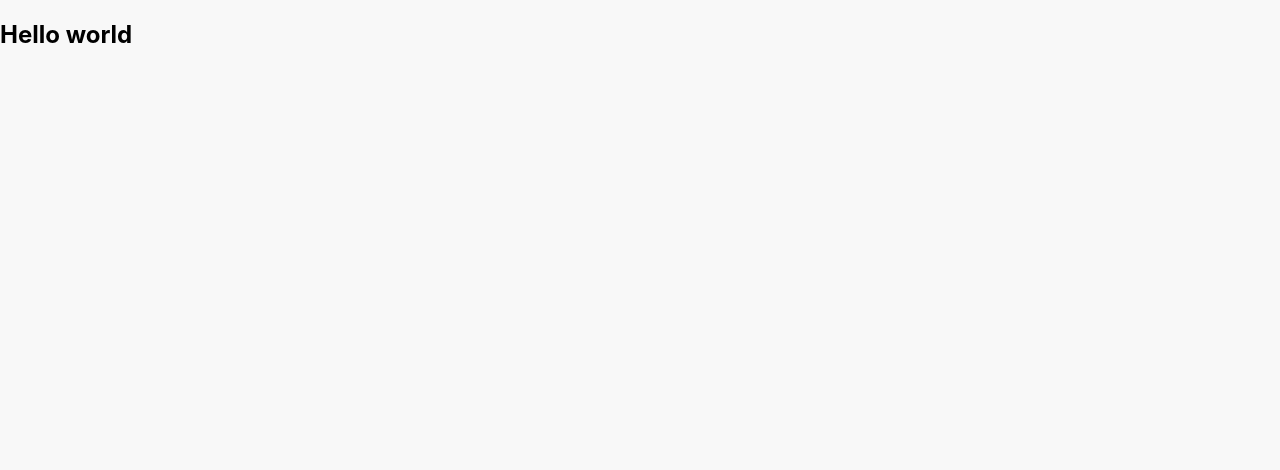
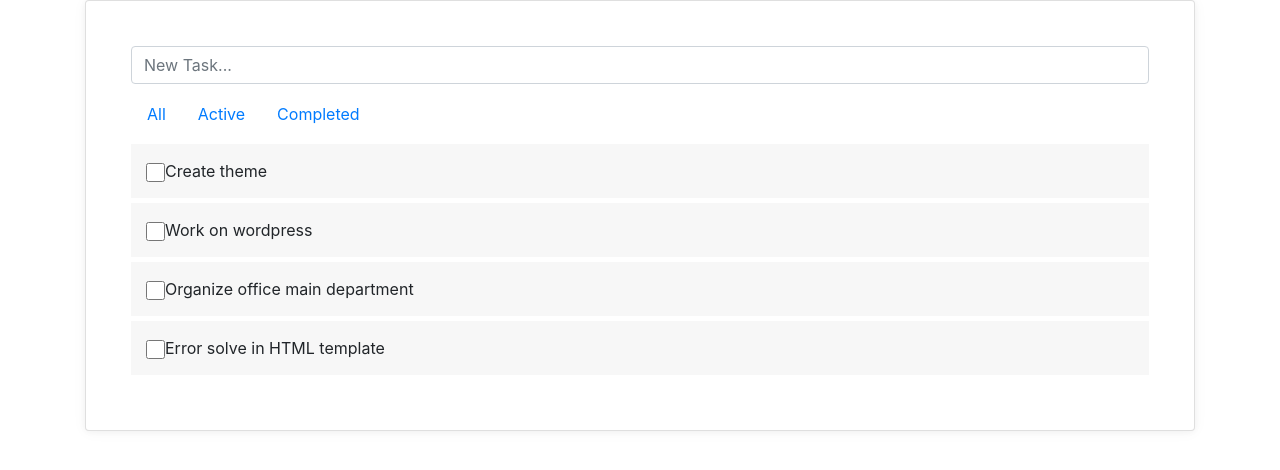
Before and after one commit to sajib-4414/todo-react-frontend, a React (Create React App) app: page / in a window 1280 px wide. Shown: the top 470 px of the page. Built offline with nearby package versions, Linux system fonts and the light colour scheme.

Commit message:
added initial design

```diff
--- a/src/App.js
+++ b/src/App.js
@@ -1,11 +1,56 @@
 import logo from './logo.svg';
 import './App.css';
+import Header from "./Header";
 
 function App() {
   return (
-<div>
-  <h2>Hello world</h2>
+<html lang="en">
+  <Header/>
+<body>
+<div className="container">
+  <div className="row">
+    <div className="col-md-12">
+      <div className="card card-white">
+        <div className="card-body">
+          <form action="javascript:void(0);">
+            <input type="text" className="form-control add-task" placeholder="New Task..."/>
+          </form>
+          <ul className="nav nav-pills todo-nav">
+            <li role="presentation" className="nav-item all-task active"><a href="#" className="nav-link">All</a></li>
+            <li role="presentation" className="nav-item active-task"><a href="#" className="nav-link">Active</a></li>
+            <li role="presentation" className="nav-item completed-task"><a href="#" className="nav-link">Completed</a>
+            </li>
+          </ul>
+          <div className="todo-list">
+            <div className="todo-item">
+              <div className="checker"><span className=""><input type="checkbox"/></span></div>
+              <span>Create theme</span>
+              <a href="javascript:void(0);" className="float-right remove-todo-item"><i className="icon-close"></i></a>
+            </div>
+            <div className="todo-item">
+              <div className="checker"><span className=""><input type="checkbox"/></span></div>
+              <span>Work on wordpress</span>
+              <a href="javascript:void(0);" className="float-right remove-todo-item"><i className="icon-close"></i></a>
+            </div>
+
+            <div className="todo-item">
+              <div className="checker"><span className=""><input type="checkbox"/></span></div>
+              <span>Organize office main department</span>
+              <a href="javascript:void(0);" className="float-right remove-todo-item"><i className="icon-close"></i></a>
+            </div>
+            <div className="todo-item">
+              <div className="checker"><span><input type="checkbox"/></span></div>
+              <span>Error solve in HTML template</span>
+              <a href="javascript:void(0);" className="float-right remove-todo-item"><i className="icon-close"></i></a>
+            </div>
+          </div>
+        </div>
+      </div>
+    </div>
+  </div>
 </div>
+</body>
+</html>
   );
 }
 
--- /dev/null
+++ b/src/Header.js
@@ -0,0 +1,16 @@
+import React from "react";
+function Header() {
+    return (
+        <head>
+            <meta charSet="utf-8"/>
+                <title>bs4 todo list--sajib</title>
+                <meta name="viewport" content="width=device-width, initial-scale=1"/>
+                    <script src="https://code.jquery.com/jquery-1.10.2.min.js"></script>
+                    <link href="https://cdn.jsdelivr.net/npm/bootstrap@4.4.1/dist/css/bootstrap.min.css"
+                          rel="stylesheet"/>
+                        <script
+                            src="https://cdn.jsdelivr.net/npm/bootstrap@4.4.1/dist/js/bootstrap.bundle.min.js"></script>
+        </head>
+    );
+}
+export default Header
--- a/src/index.js
+++ b/src/index.js
@@ -3,6 +3,7 @@ import ReactDOM from 'react-dom';
 import './index.css';
 import App from './App';
 import reportWebVitals from './reportWebVitals';
+
 
 ReactDOM.render(
   <React.StrictMode>
```
